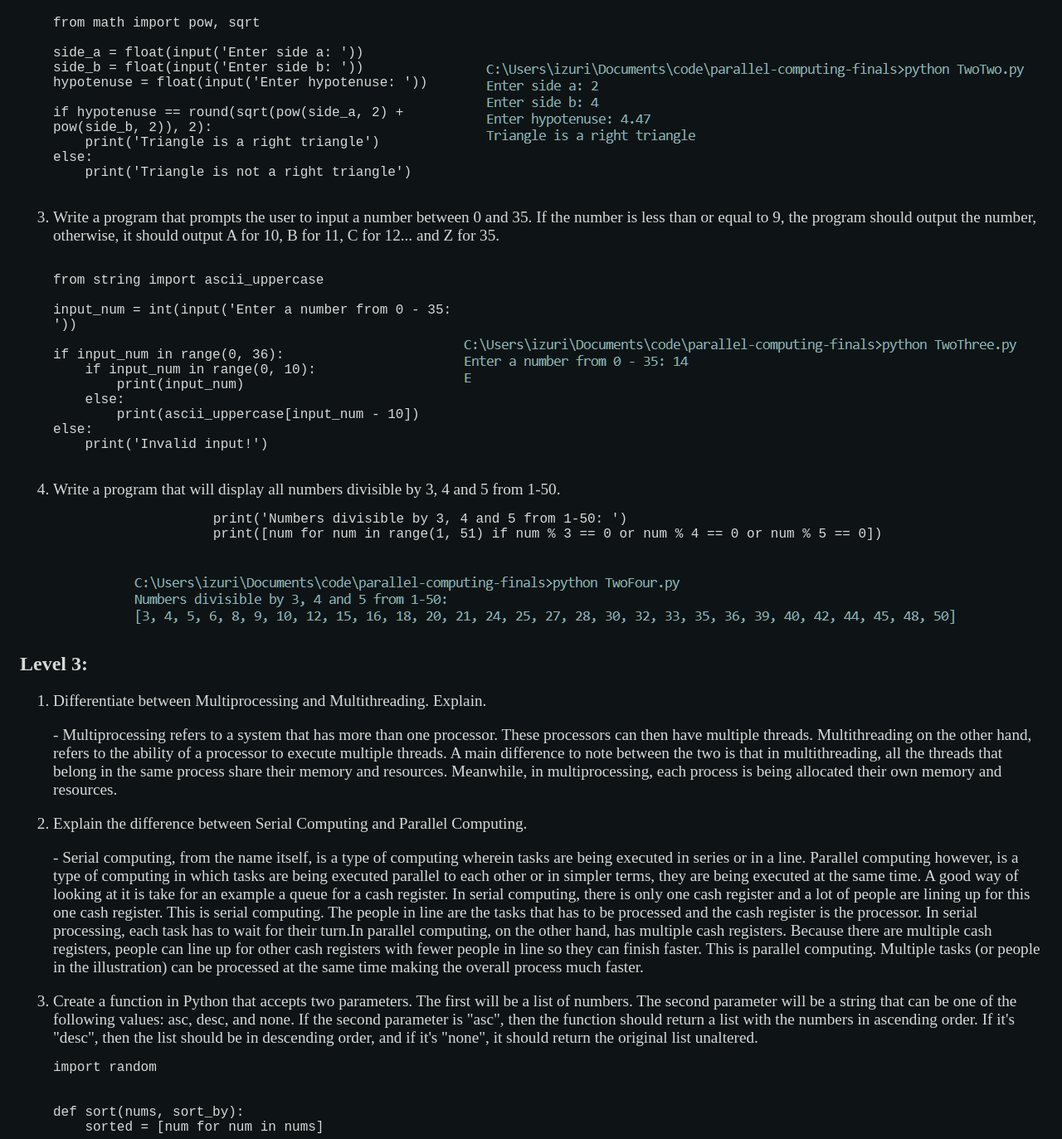
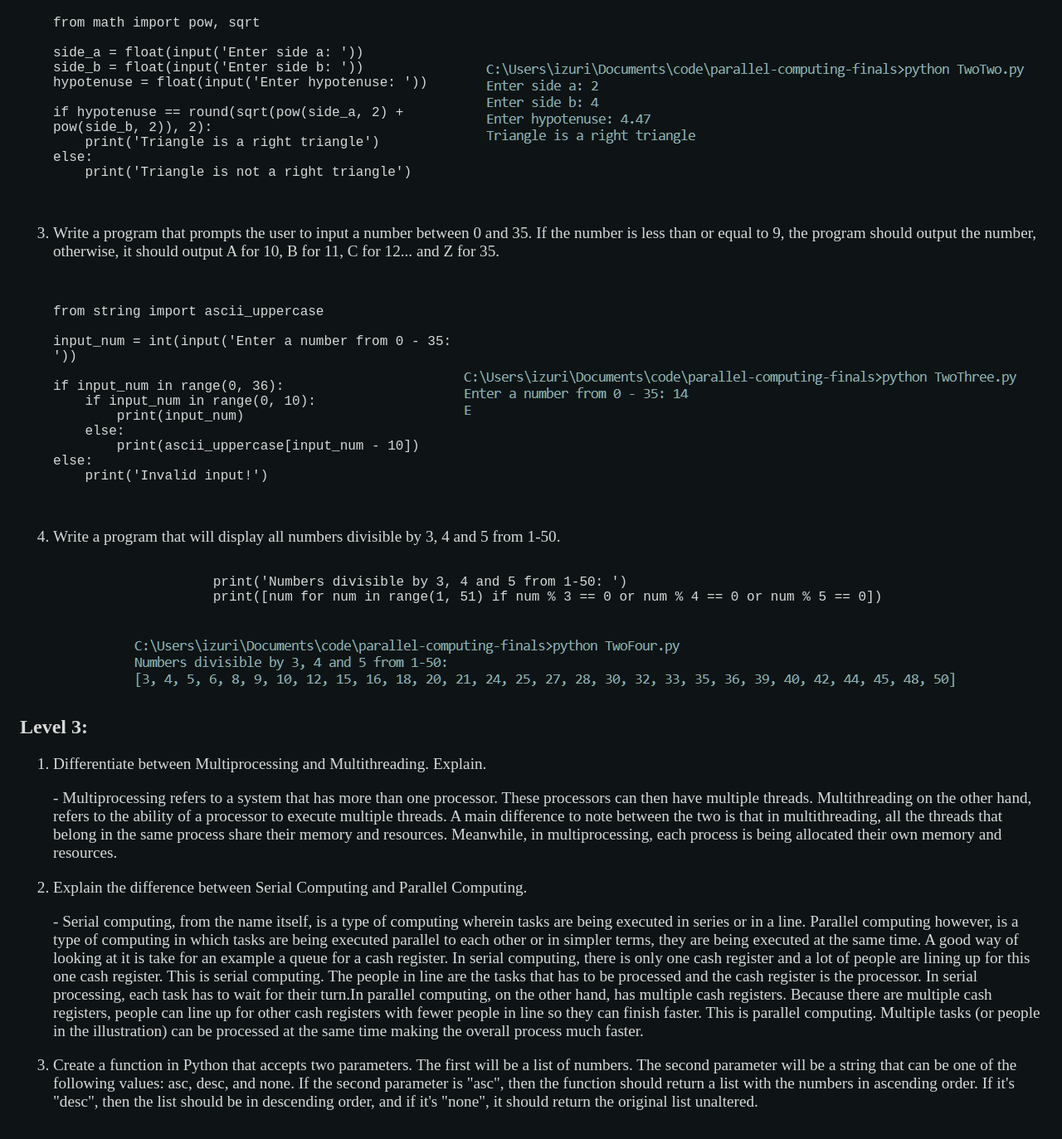
Before and after one commit to JezReal/parallel-computing-finals, a plain HTML site: page index.html in a window 1280 px wide. Shown: the part 704-2077 px from the top of the page at 83% size. Drawn offline with Linux system fonts and the light colour scheme; files whose address does not match are found by name.

Commit message:
update structure

```diff
--- a/index.html
+++ b/index.html
@@ -9,7 +9,7 @@
   </head>
   <body>
     <div>
-      <h1>Parallel and Distributed Computing Final Exam</h1>
+      <h1>Parallel and Distributed Computing <span id="highlight">Final Exam</span></h1>
     </div>
 
     <div>
@@ -105,10 +105,12 @@ else:
           </div>
         </li>
         <li>
-          Write a program that prompts the user to input a number between 0 and
-          35. If the number is less than or equal to 9, the program should
-          output the number, otherwise, it should output A for 10, B for 11, C
-          for 12... and Z for 35.
+          <p>
+            Write a program that prompts the user to input a number between 0
+            and 35. If the number is less than or equal to 9, the program should
+            output the number, otherwise, it should output A for 10, B for 11, C
+            for 12... and Z for 35.
+          </p>
 
           <div class="code-container">
             <div class="code">
@@ -138,8 +140,10 @@ else:
           </div>
         </li>
         <li>
-          Write a program that will display all numbers divisible by 3, 4 and 5
-          from 1-50.
+          <p>
+            Write a program that will display all numbers divisible by 3, 4 and
+            5 from 1-50.
+          </p>
 
           <div class="code-container-col">
             <div class="code">
@@ -179,8 +183,10 @@ print([num for num in range(1, 51) if num % 3 == 0 or num % 4 == 0 or num % 5 ==
           </p>
         </li>
         <li>
-          Explain the difference between Serial Computing and Parallel
-          Computing.
+          <p>
+            Explain the difference between Serial Computing and Parallel
+            Computing.
+          </p>
           <p>
             - Serial computing, from the name itself, is a type of computing
             wherein tasks are being executed in series or in a line. Parallel
@@ -201,13 +207,15 @@ print([num for num in range(1, 51) if num % 3 == 0 or num % 4 == 0 or num % 5 ==
           </p>
         </li>
         <li>
-          Create a function in Python that accepts two parameters. The first
-          will be a list of numbers. The second parameter will be a string that
-          can be one of the following values: asc, desc, and none. If the second
-          parameter is "asc", then the function should return a list with the
-          numbers in ascending order. If it's "desc", then the list should be in
-          descending order, and if it's "none", it should return the original
-          list unaltered.
+          <p>
+            Create a function in Python that accepts two parameters. The first
+            will be a list of numbers. The second parameter will be a string
+            that can be one of the following values: asc, desc, and none. If the
+            second parameter is "asc", then the function should return a list
+            with the numbers in ascending order. If it's "desc", then the list
+            should be in descending order, and if it's "none", it should return
+            the original list unaltered.
+          </p>
 
           <div class="code-container">
             <div class="code">
```
